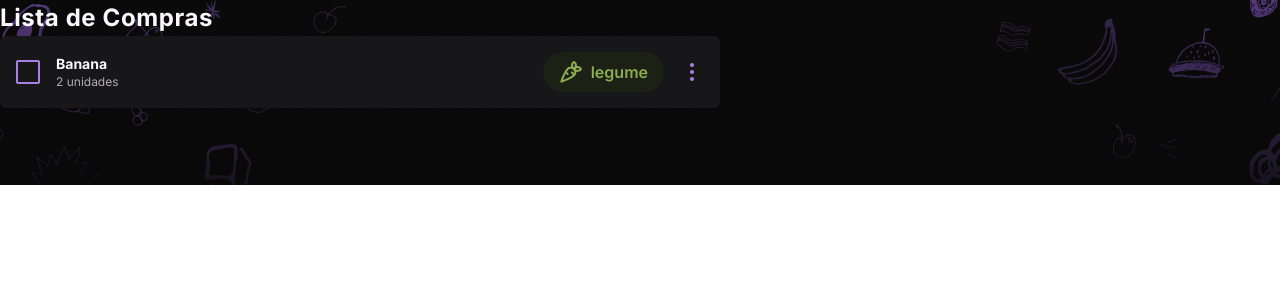
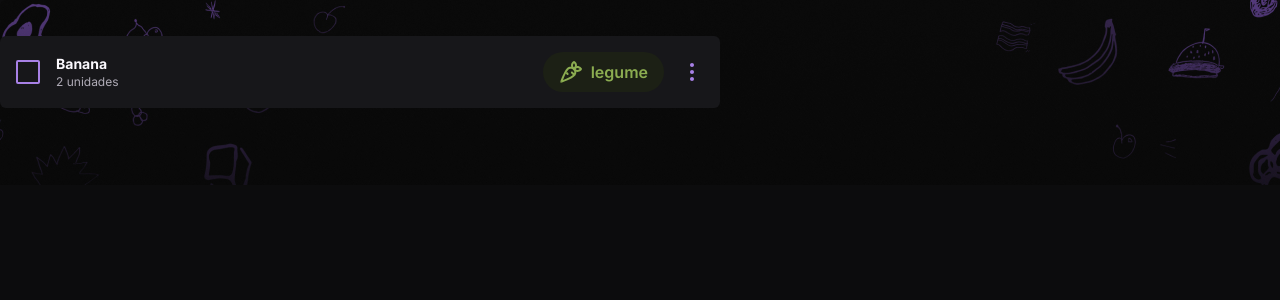
Before and after one commit to celso-rodrigo/checklist-de-lista-de-compras, a React (Vite) app: page / in a window 1280 px wide. Shown: the top 300 px of the page. Built offline with nearby package versions, Linux system fonts and the light colour scheme.

Commit message:
feat: Added base background color

```diff
--- a/src/App.tsx
+++ b/src/App.tsx
@@ -4,7 +4,7 @@ import CategoryEnum from './enums/CategoryEnum'
 
 function App() {
   return (
-    <div className='font-inter'>
+    <div className='font-inter bg-gray-600 min-h-screen'>
       <Header />
       <h1 className='text-gray-100 text-2xl font-bold leading-normal tracking-wide'>
         Lista de Compras
--- a/src/components/Header.tsx
+++ b/src/components/Header.tsx
@@ -1,8 +1,9 @@
 function Header() {
   return (
-    <div className='w-full h-48 bg-auto bg-repeat-x bg-header absolute top-0 -z-10'>
-
-    </div>
+    <div
+      className='w-full h-48 bg-auto bg-repeat-x bg-header absolute top-0
+      rounded-tl-md rounded-tr-md'
+    />
   )
 }
 
```
